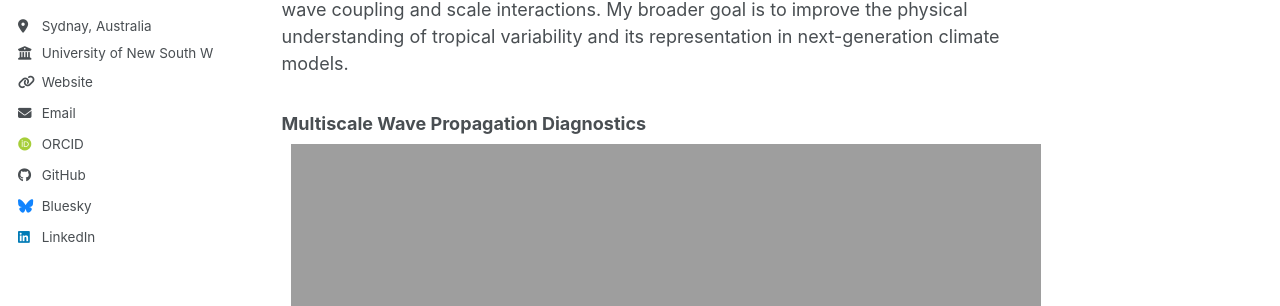
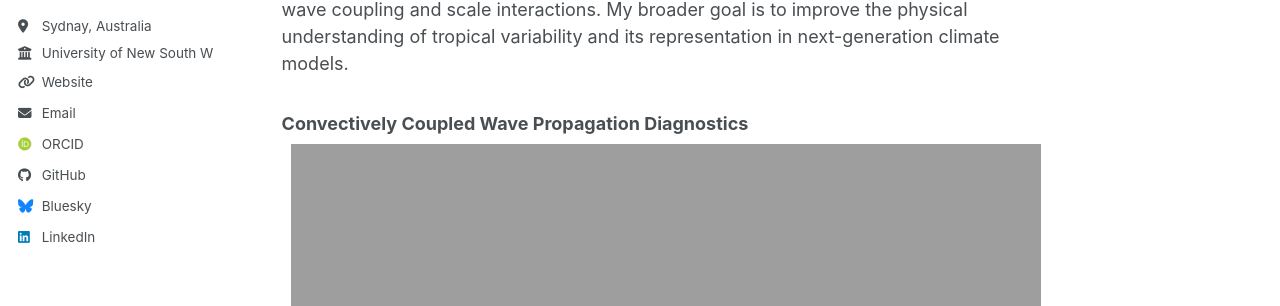
Before and after one commit to Changbaober/changbaober.github.io, a Jekyll site: the page built from _pages/about.md, in a window 1280 px wide and 1399 px high. Shown: the part 380-686 px from the top of the window. Built offline with Jekyll 4.4.1, drawn with Linux system fonts in a browser that asks for light colours; some web fonts are replaced; a script bundle is joined from its source files by our own code; library files that are not in the unit come from our copies.

Commit message:
Update about.md

```diff
--- a/_pages/about.md
+++ b/_pages/about.md
@@ -13,7 +13,7 @@ I am a climate dynamics researcher and PhD candidate at the Climate Change Resea
 
 Combining theory-driven diagnostics with high-resolution global models (ICON, UM) and reanalysis datasets (ERA5), I develop process-based frameworks to quantify moisture–wave coupling and scale interactions. My broader goal is to improve the physical understanding of tropical variability and its representation in next-generation climate models.
 
-<h3>Multiscale Wave Propagation Diagnostics</h3>
+<h3>Convectively Coupled Wave Propagation Diagnostics</h3>
 
 <p align="center">
   <img src="/images/comparison_grid_series3_2509 (1).png" width="750">
```
